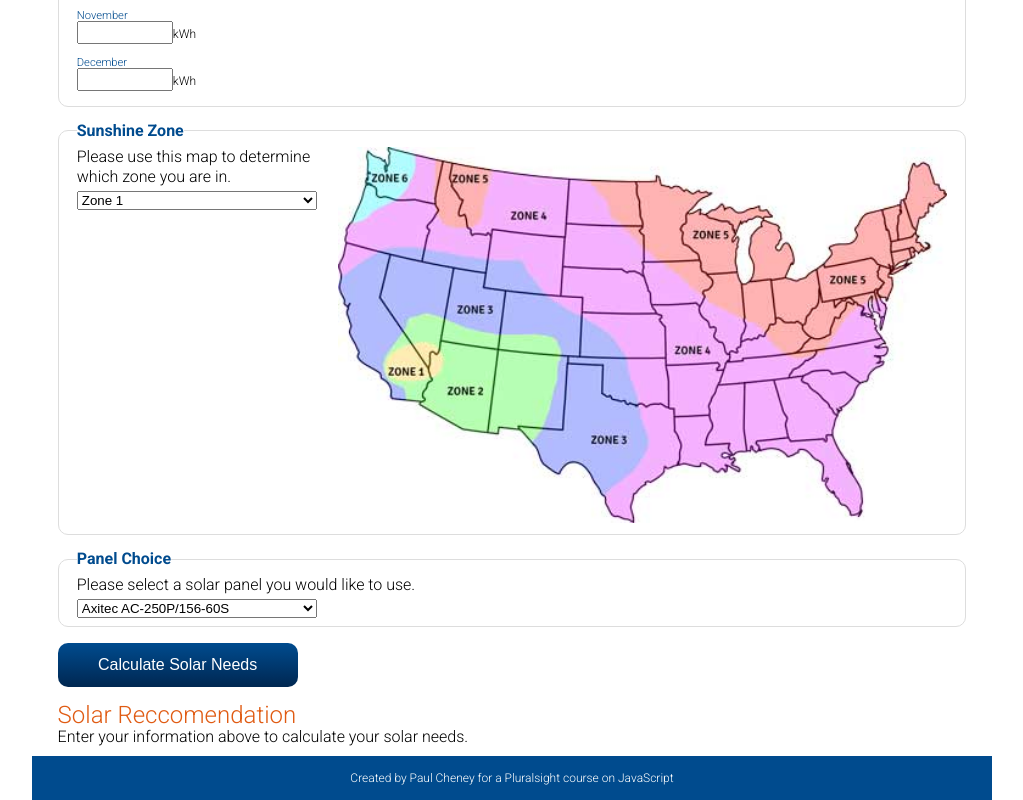
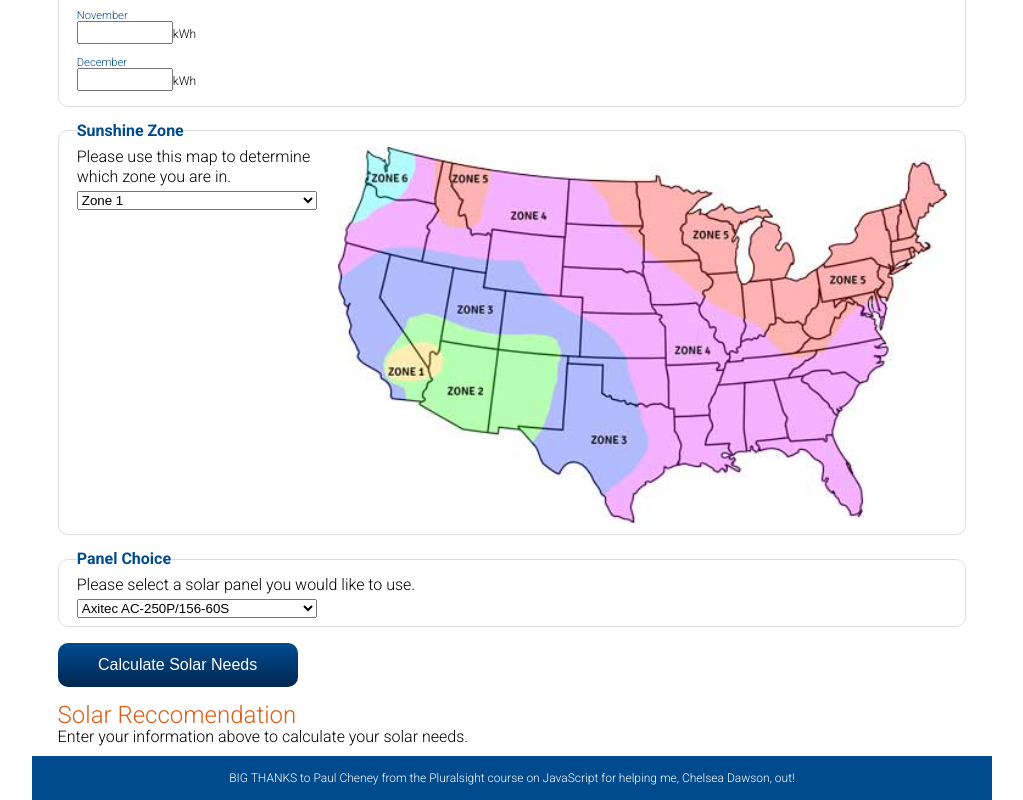
Before and after one commit to chelladabuela/JavaScriptProject, a plain HTML site: page index.html in a window 1280 px wide. Shown: the part 739-1539 px from the top of the page, without its empty margins (128-1151 px from the left). Drawn offline with Linux system fonts and the light colour scheme; files whose address does not match are found by name.

Commit message:
Update index.html

```diff
--- a/index.html
+++ b/index.html
@@ -76,7 +76,7 @@
 <div id="feedback"><p>Enter your information above to calculate your solar needs.</p></div>
 </main>
 <footer>
-<p>Created by Paul Cheney for a Pluralsight course on JavaScript</p>
+<p>BIG THANKS to Paul Cheney from the Pluralsight course on JavaScript for helping me, Chelsea Dawson, out!</p>
 </footer>
 
 </body>
```
